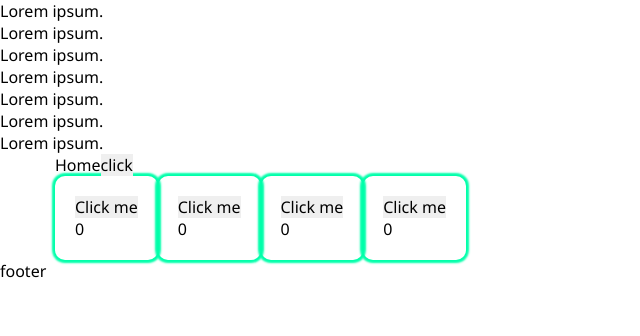
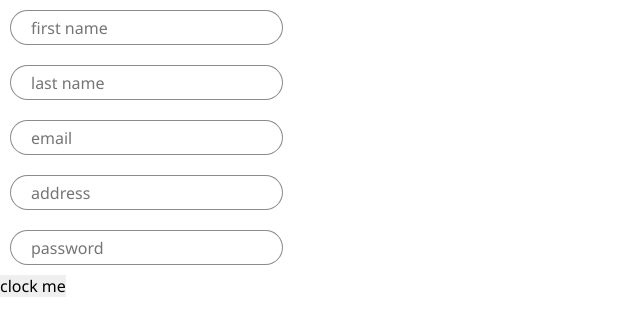
Before and after one commit to KhachGevorgyan94/reaact-lesson-group-2, a React (Create React App) app: page / in a window 1280 px wide. Shown: the top 336 px of the page, without its empty margins (0-640 px from the left). Built offline with nearby package versions, Linux system fonts and the light colour scheme.

Commit message:
new lesson

```diff
--- a/src/App.js
+++ b/src/App.js
@@ -1,28 +1,122 @@
 import React from "react";
-import Home from "./pages/home";
-import Header from "./components/header";
-import Footer from "./components/footer";
-
-// compomnentnern ogtagorcelu hamar  pete anpayman inport anel,  isk  import anelu hamar
-// ayd  fayl@ stexcelcu heto  tvyal  funkcian  petq e  export anel
 
 
 class App extends React.Component {
-  const
-  getMyName = () => {
 
-    return {}
+  state = {
+    formData: {
+      firstName: '',
+      lastName: '',
+      email: '',
+      address: '',
+      password: ''
+    },
+    errorData: {
+      firstName: '',
+      lastName: '',
+      email: '',
+      address: '',
+      password: ''
+    }
+  }
+
+  onChangeFirstName = (e) => {
+    //    lav tarberak
+    this.setState({
+      formData: {
+        ...this.state.formData,
+        [e.target.name]: e.target.value
+      }
+    })
+
+    //  vat  tarberak
+    // if(e.target.name==='lastName'){
+    //   this.setState({formData:  {...this.state.formData,lastName:e.target.value}})
+    // }
+    // if(e.target.name==='email'){
+    //   this.setState({formData:{...this.state.formData,email:e.target.value}})
+    // }
+    // if(e.target.name==='address'){
+    //   this.setState({formData:{...this.state.formData,address:e.target.value}})
+    // }
+  }
+
+  handleClick = () => {
+    const {formData, errorData} = this.state
+    const newErrorData = {
+      firstName: '',
+      lastName: '',
+      email: '',
+      address: '',
+      password: ''
+    }
+
+
+    if (!formData.firstName.trim().length) {
+      newErrorData.firstName = 'Lracreq Anun@'
+    }
+    if (!formData.lastName.trim().length) {
+      newErrorData.lastName = 'Lracreq Azganun@'
+    }
+
+    this.setState({errorData: newErrorData})
+    console.log(formData)
   }
 
   render() {
-    // return aneluc  chenq  karox  miajamanak  mi qani ban return anel
-    // ayd  patcharov  ogtagorcum eqn <></> datark  tegern  mi qani  ban  xmbavorvac durs hanelu hamar
-    // componetnenr  steceluc  heto  erb export en anum  aystex  grum eqn  import arac  componenti anun  tegi  tesqov
-    // mer  bolor  faylern sarqum eqn voch te .js  ayc  canckac fayl stexceluc  sarqum eqn  .jsx  tesaki  fayler
+    const {formData, errorData} = this.state
     return <>
-      <Header></Header>
-      <Home></Home>
-      <Footer></Footer>
+      <div>
+        <div>
+          <label>
+            <input name={'firstName'}
+                   onChange={this.onChangeFirstName}
+                   value={formData.firstName}
+                   placeholder='first name'
+                   className='P-inputs' type="text"/>
+
+            {errorData.firstName ? <p>{errorData.firstName}</p> : null}
+          </label>
+        </div>
+        <div>
+          <label>
+            <input name={'lastName'}
+                   onChange={this.onChangeFirstName}
+                   value={formData.lastName}
+                   placeholder='last name' className='P-inputs' type="text"/>
+          </label>
+        </div>
+        <div>
+          <label>
+            <input name={'email'}
+                   onChange={this.onChangeFirstName}
+                   value={formData.email}
+                   placeholder='email' className='P-inputs' type="text"/>
+          </label>
+        </div>
+        <div>
+          <label>
+            <input name={'address'}
+                   onChange={this.onChangeFirstName}
+                   value={formData.address}
+                   placeholder='address'
+                   className='P-inputs'
+                   type="text"/>
+          </label>
+        </div>
+        <div>
+          <label>
+            <input name={'password'}
+                   onChange={this.onChangeFirstName}
+                   value={formData.password}
+                   placeholder='password'
+                   className='P-inputs' type="password"/>
+          </label>
+        </div>
+      </div>
+      <button onClick={this.handleClick}>
+        clock me
+      </button>
     </>
   }
 }
--- a/src/assets/style/global.scss
+++ b/src/assets/style/global.scss
@@ -0,0 +1,9 @@
+@import "variables";
+
+.P-inputs {
+  border        : 1px solid $dark-black-0-48;
+  border-radius : 20px;
+  padding       : 0 20px;
+  height        : 35px;
+  margin: 10px;
+}
--- a/src/components/counter/index.jsx
+++ /dev/null
@@ -1,24 +0,0 @@
-import React from "react";
-
-class Counter extends React.Component {
-  state = {
-    counter: 0
-  }
-
-  // funkcianenr  class  makardakov sarqum enq arrow  function  standartov, aysinq nslaqov  funkcianer
-  getMyName = () => {
-    console.log('dddddddddddd')
-    this.setState({counter: ++this.state.counter})
-  }
-
-  render() {
-    return <div className='P-counter-box'>
-      <button onClick={this.getMyName}>Click me</button>
-      {/*HTML elemetni  vra  karox enq avelacnes  popoxakanner  iranc ardyunnqn tesnelu hamar,  {}  pakagceri  ognutyamb*/}
-      <p>{this.state.counter}</p>
-    </div>
-  }
-}
-
-//componentn sarqeluc heto ayn  petq e  anpayman export anel, vorpiszi ayl  ejerum hasaneli lini
-export default Counter
--- a/src/components/footer/index.jsx
+++ /dev/null
@@ -1,13 +0,0 @@
-import React from "react";
-
-
-class Footer extends React.Component {
-
-  render() {
-    return <footer>
-      footer
-    </footer>
-  }
-}
-
-export default Footer
--- a/src/components/header/index.jsx
+++ /dev/null
@@ -1,21 +0,0 @@
-import React from "react";
-
-
-class Header extends React.Component {
-
-  render() {
-    return <header>
-      <ul>
-        <li>Lorem ipsum.</li>
-        <li>Lorem ipsum.</li>
-        <li>Lorem ipsum.</li>
-        <li>Lorem ipsum.</li>
-        <li>Lorem ipsum.</li>
-        <li>Lorem ipsum.</li>
-        <li>Lorem ipsum.</li>
-      </ul>
-    </header>
-  }
-}
-
-export default Header
--- a/src/pages/home/index.jsx
+++ /dev/null
@@ -1,43 +0,0 @@
-import React from "react";
-import './style.scss'
-import Counter from "../../components/counter";
-
-
-class Home extends React.Component {
-
-  // constructor() {
-  //   super();
-  //
-  //   console.log('111111111111')
-  // }
-  //  informacian  paherlu hamar anpayman mer  bolor popoxakannenr stexcum eqn  stati  tiruytum
-  state = {
-    isBool: false,
-    counter: 0
-  }
-
-  colorRed = () => {
-    // stayti  tiruytic  arjeq  popoxelu hamar ogtagorcum eqn setState funkcian
-    //  for react@ haskana  inch vor popoxakan popoxvel e
-    this.setState({isBool: true})
-  }
-
-  render() {
-    //  clasnern  haytararum eqn  classNamei  mijocov, clasneri  vra  karox eq  nman dzev  paymanner dnel
-    return <div className={`P-home-page ${this.state.isBool ? 'P-color-red' : ''}  `}>
-      Home
-      <button onClick={this.colorRed}>click</button>
-
-      <div className='G-flex'>
-        <Counter></Counter>
-        <Counter></Counter>
-        <Counter></Counter>
-        <Counter></Counter>
-      </div>
-
-
-    </div>
-  }
-}
-
-export default Home
--- a/src/pages/home/style.scss
+++ /dev/null
@@ -1,19 +0,0 @@
-@import "src/assets/style/variables";
-
-.P-home-page {
-  max-width : 1200px;
-  width     : 100%;
-  margin    : 0 auto;
-  padding   : 0 15px;
-
-  .P-counter-box{
-      padding: 20px;
-    border-radius: 10px;
-    box-shadow: 0 0 2px 3px $green  ;
-  }
-
-  &.P-color-red{
-    background-color: red;
-
-  }
-}
```
